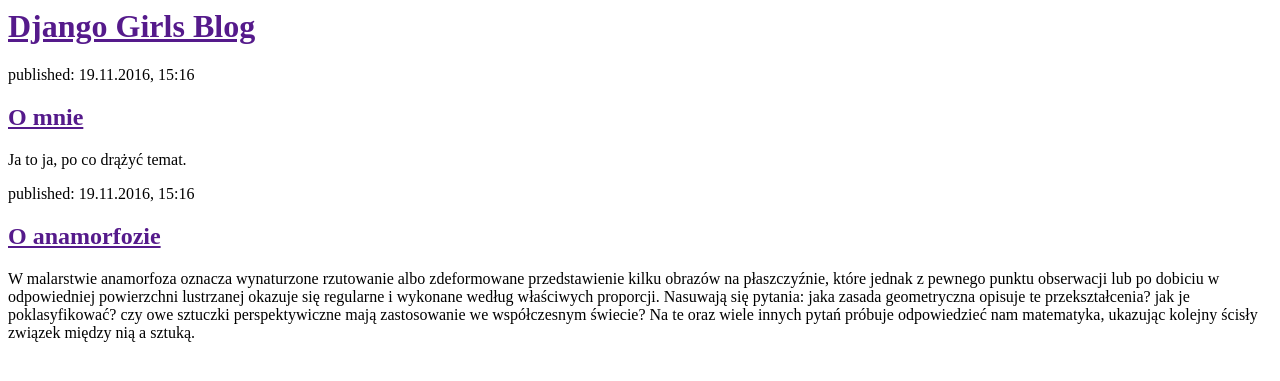
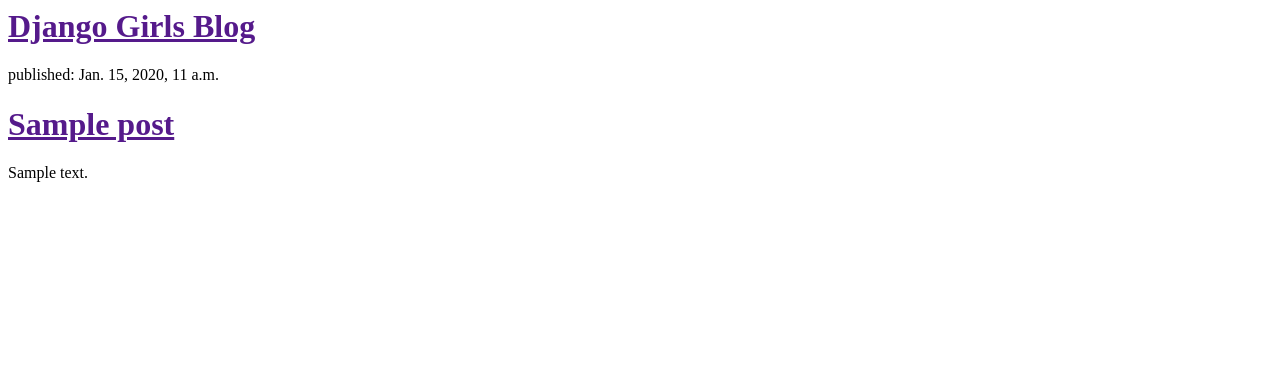
Before and after one commit to anamorfoza/my-first-blog, a Django app: template blog/templates/blog/post_list.html in a window 1280 px wide. Shown: the top 381 px of the page. Run offline with Django 3.2, Linux system fonts and the light colour scheme; the template is opened without the code that fills it: values that come from a table or form of the project are taken from there, others are empty; tables that the repository leaves empty hold one stand-in row (values such as "Sample post").

Commit message:
Modyfikacja szablonu, by pokazał posty z bazy danych

```diff
--- a/blog/templates/blog/post_list.html
+++ b/blog/templates/blog/post_list.html
@@ -7,16 +7,12 @@
             <h1><a href="">Django Girls Blog</a></h1>
         </div>
 
-        <div>
-            <p>published: 19.11.2016, 15:16</p>
-            <h2><a href="">O mnie</a></h2>
-            <p>Ja to ja, po co drążyć temat.</p>
-        </div>
+        	{% for post in posts %}
+    			<div>
+      			 	<p>published: {{ post.published_data }}</p>
+        			<h1><a href="">{{ post.title }}</a></h1>
+       				 <p>{{ post.text|linebreaksbr }}</p>
+    			</div>
+    	{% endfor %}
 
-        <div>
-            <p>published: 19.11.2016, 15:16</p>
-            <h2><a href="">O anamorfozie</a></h2>
-            <p> W malarstwie anamorfoza oznacza wynaturzone rzutowanie albo zdeformowane przedstawienie kilku obrazów na płaszczyźnie, które jednak z pewnego punktu obserwacji lub po dobiciu w odpowiedniej powierzchni lustrzanej okazuje się regularne i wykonane według właściwych proporcji. Nasuwają się pytania: jaka zasada geometryczna opisuje te przekształcenia? jak je poklasyfikować? czy owe sztuczki perspektywiczne mają zastosowanie we współczesnym świecie? Na te oraz wiele innych pytań próbuje odpowiedzieć nam matematyka, ukazując kolejny ścisły związek między nią a sztuką.</p>
-        </div>
-    </body>
 </html>
--- a/blog/views.py
+++ b/blog/views.py
@@ -1,4 +1,8 @@
 from django.shortcuts import render
+from django.utils import timezone
+from .models import Post
 
 def post_list(request):
-    return render(request, 'blog/post_list.html', {})
+    #return render(request, 'blog/post_list.html', {})
+    posts = Post.objects.filter(published_data__lte=timezone.now()).order_by('published_data')
+    return render(request, 'blog/post_list.html', {'posts': posts})
```
